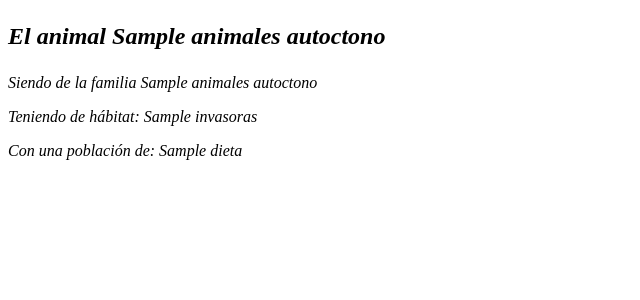
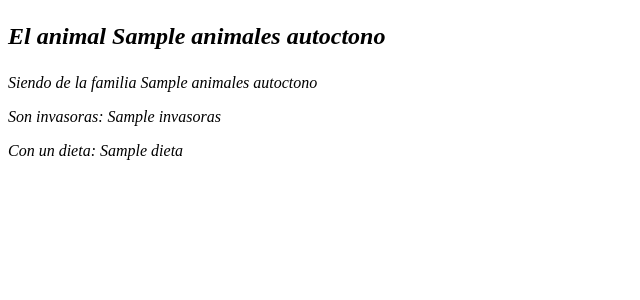
Before and after one commit to feichay10/Proyecto-Final-ADBD, a Flask app: page /view_animals/ in a window 1280 px wide. Shown: the part 187-487 px from the top of the page, without its empty margins (0-640 px from the left). Run offline with Flask 3, Linux system fonts and the light colour scheme; a database or web service that is not in the repository returns one stand-in record (values such as "Sample title"); some libraries are stand-ins or nearby versions.

Commit message:
Done report

```diff
--- a/api/templates/view_animals.html
+++ b/api/templates/view_animals.html
@@ -9,8 +9,8 @@
       <p>El animal {{ animal[0] }}</p>
     </h2>
     <p>Siendo de la familia {{ animal[1] }}</p>
-    <p>Teniendo de hábitat: {{ animal[2] }}</p>
-    <p>Con una población de: {{ animal[3] }}</p>
+    <p>Son invasoras: {{ animal[2] }}</p>
+    <p>Con un dieta: {{ animal[3] }}</p>
   </i>
 </div>
 {% endfor %}
```
